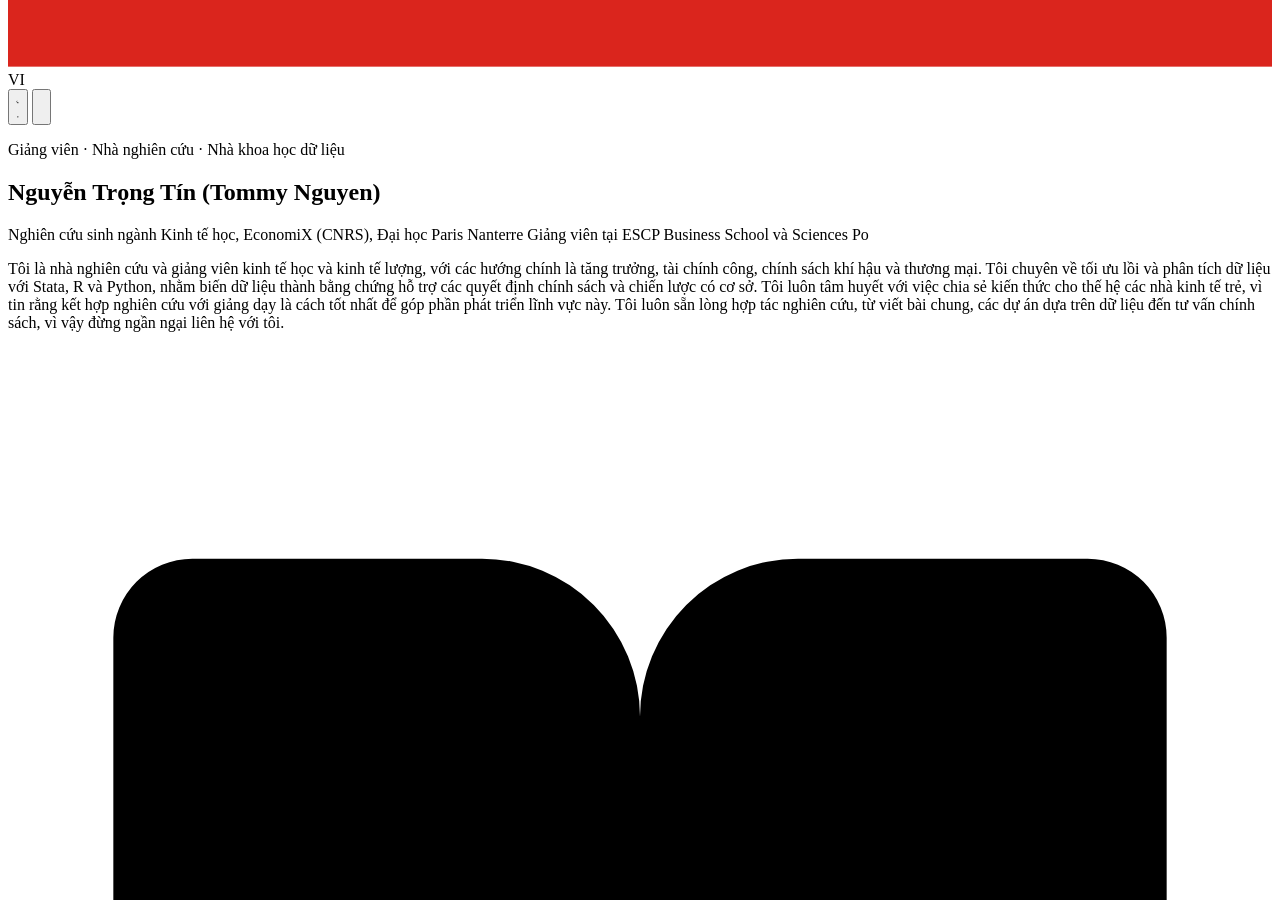
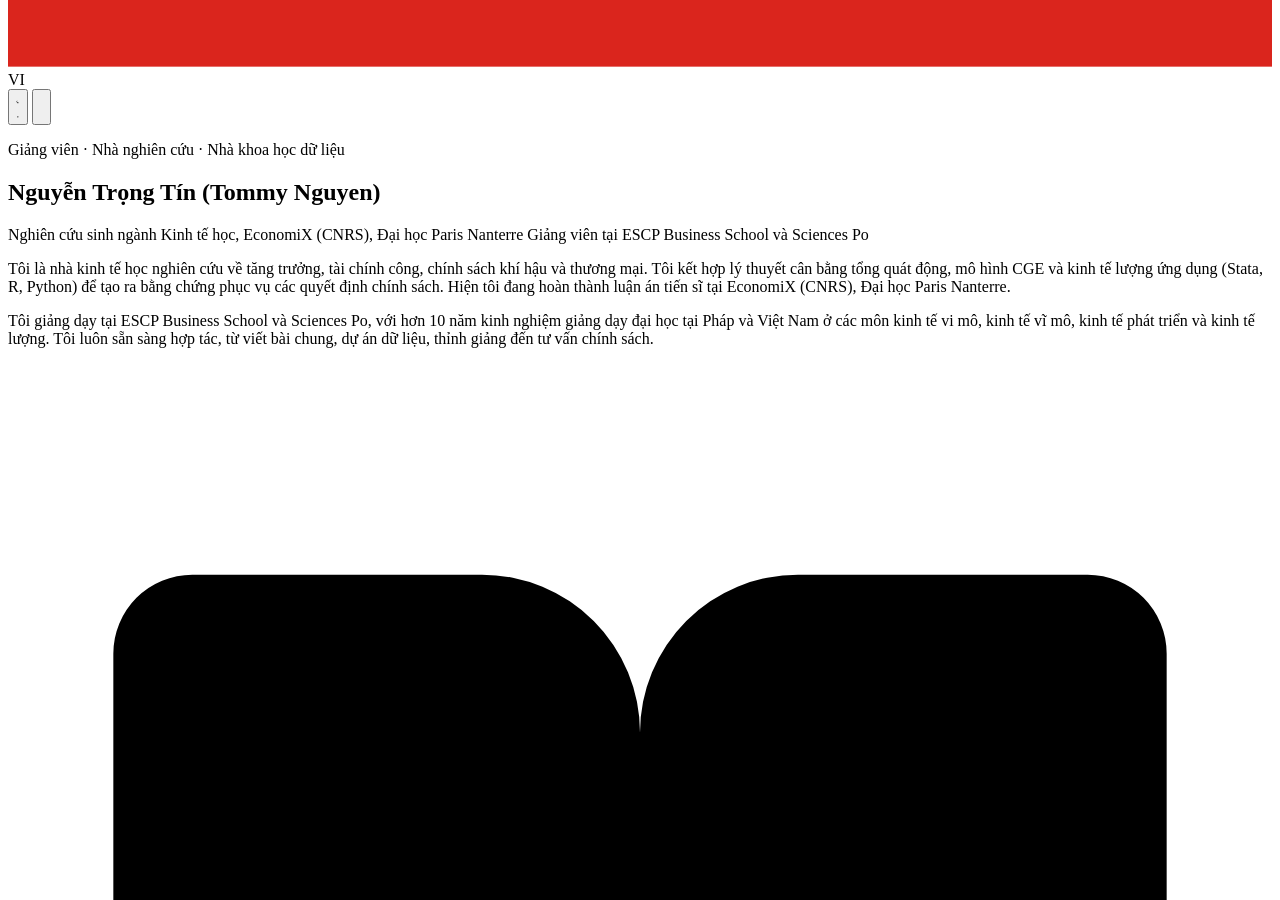
Before and after one commit to trongtin142/trongtin142.github.io, a Jekyll site: the page built from _pages/vi-about.md, in a window 1280 px wide and 900 px high, scrolled down 16486 px. Built offline with Jekyll 4.4.1, drawn with Linux system fonts in a browser that asks for light colours.

Commit message:
Revise intro section for clarity and detail
Updated the introduction section to provide a clearer overview of research focus and teaching experience.

```diff
--- a/_pages/vi-about.md
+++ b/_pages/vi-about.md
@@ -4,7 +4,9 @@ title: "Giới thiệu"
 lang: vi
 layout: rd-home
 description: "Nguyễn Trọng Tín (Tommy Nguyen), nghiên cứu sinh ngành Kinh tế học tại EconomiX (CNRS), Đại học Paris Nanterre: cân bằng tổng thể, mô hình CGE, kinh tế lượng."
-intro: "Tôi là nhà nghiên cứu và giảng viên kinh tế học và kinh tế lượng, với các hướng chính là tăng trưởng, tài chính công, chính sách khí hậu và thương mại. Tôi chuyên về tối ưu lồi và phân tích dữ liệu với Stata, R và Python, nhằm biến dữ liệu thành bằng chứng hỗ trợ các quyết định chính sách và chiến lược có cơ sở. Tôi luôn tâm huyết với việc chia sẻ kiến thức cho thế hệ các nhà kinh tế trẻ, vì tin rằng kết hợp nghiên cứu với giảng dạy là cách tốt nhất để góp phần phát triển lĩnh vực này. Tôi luôn sẵn lòng hợp tác nghiên cứu, từ viết bài chung, các dự án dựa trên dữ liệu đến tư vấn chính sách, vì vậy đừng ngần ngại liên hệ với tôi."
+intro:
+  - "Tôi là nhà kinh tế học nghiên cứu về tăng trưởng, tài chính công, chính sách khí hậu và thương mại. Tôi kết hợp lý thuyết cân bằng tổng quát động, mô hình CGE và kinh tế lượng ứng dụng (Stata, R, Python) để tạo ra bằng chứng phục vụ các quyết định chính sách. Hiện tôi đang hoàn thành luận án tiến sĩ tại EconomiX (CNRS), Đại học Paris Nanterre."
+  - "Tôi giảng dạy tại ESCP Business School và Sciences Po, với hơn 10 năm kinh nghiệm giảng dạy đại học tại Pháp và Việt Nam ở các môn kinh tế vi mô, kinh tế vĩ mô, kinh tế phát triển và kinh tế lượng. Tôi luôn sẵn sàng hợp tác, từ viết bài chung, dự án dữ liệu, thỉnh giảng đến tư vấn chính sách."
 themes:
   - image: /images/research/general-equilibrium.jpg
     focus: "0% 50%"
```
